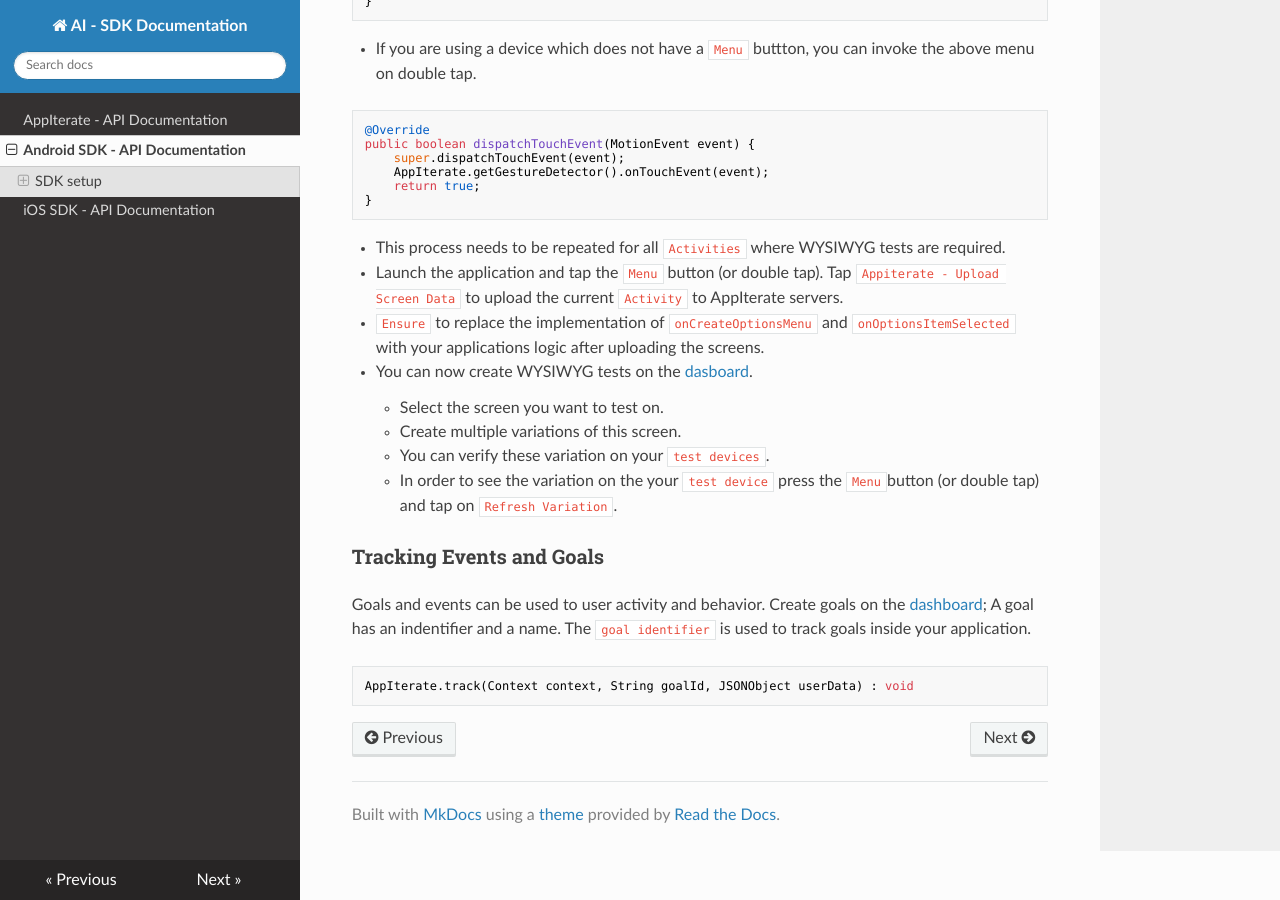
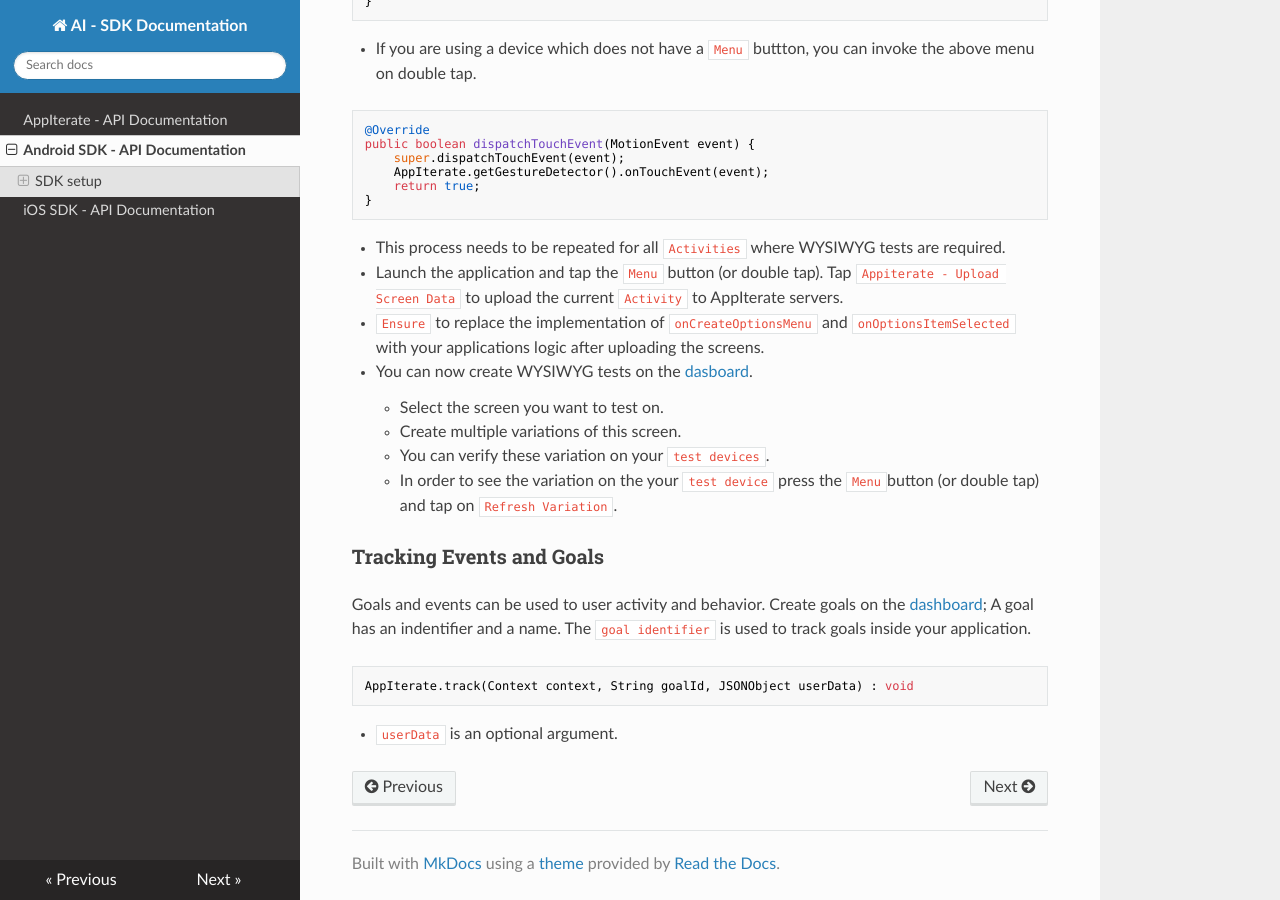
Before and after one commit to AppIterate/docs, an MkDocs documentation site: the page built from docs/android.md, in a window 1280 px wide and 900 px high, scrolled down 3483 px. Built offline with MkDocs 1.6.1, drawn with Linux system fonts in a browser that asks for light colours; nearby versions of some CDN libraries.

Commit message:
e+g updates

````diff
--- a/docs/android.md
+++ b/docs/android.md
@@ -177,3 +177,5 @@ Goals and events can be used to user activity and behavior. Create goals on the
 ```JAVA
 AppIterate.track(Context context, String goalId, JSONObject userData) : void
 ```
+
+* `userData` is an optional argument.
````
